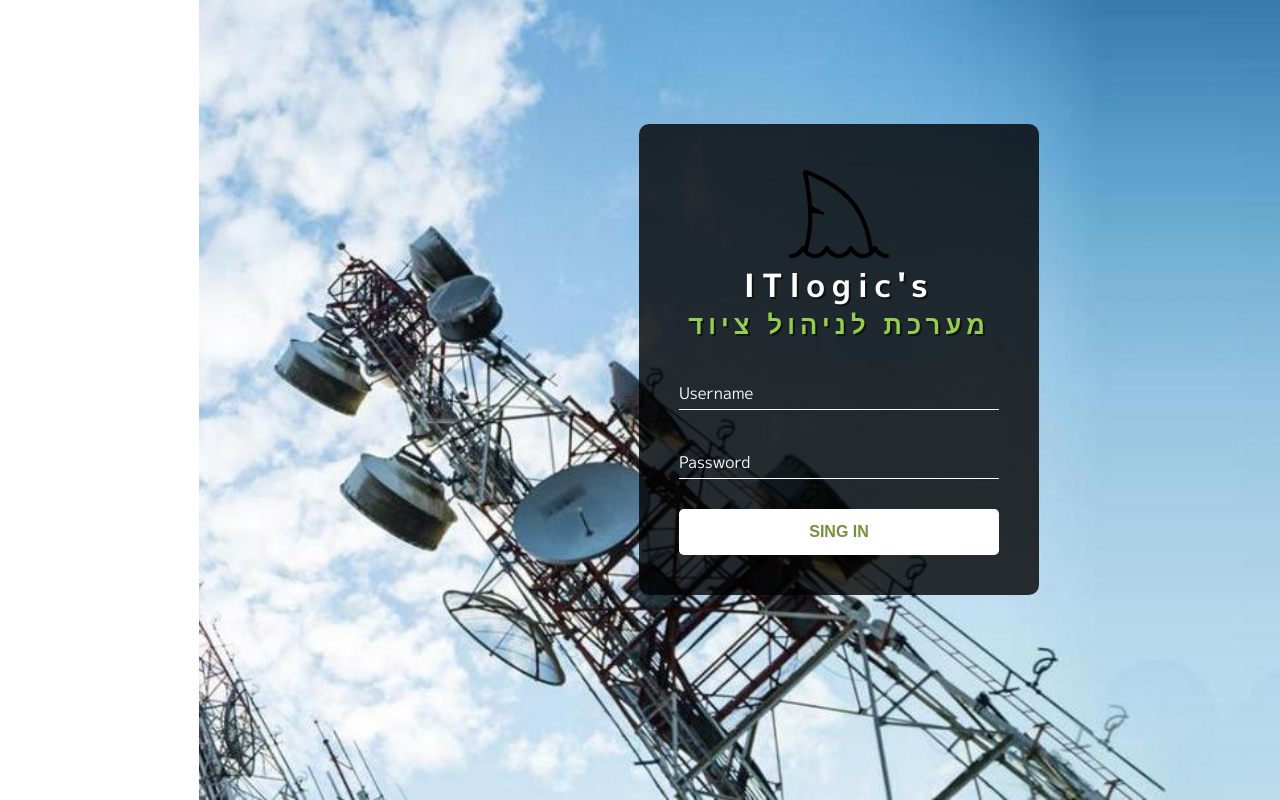
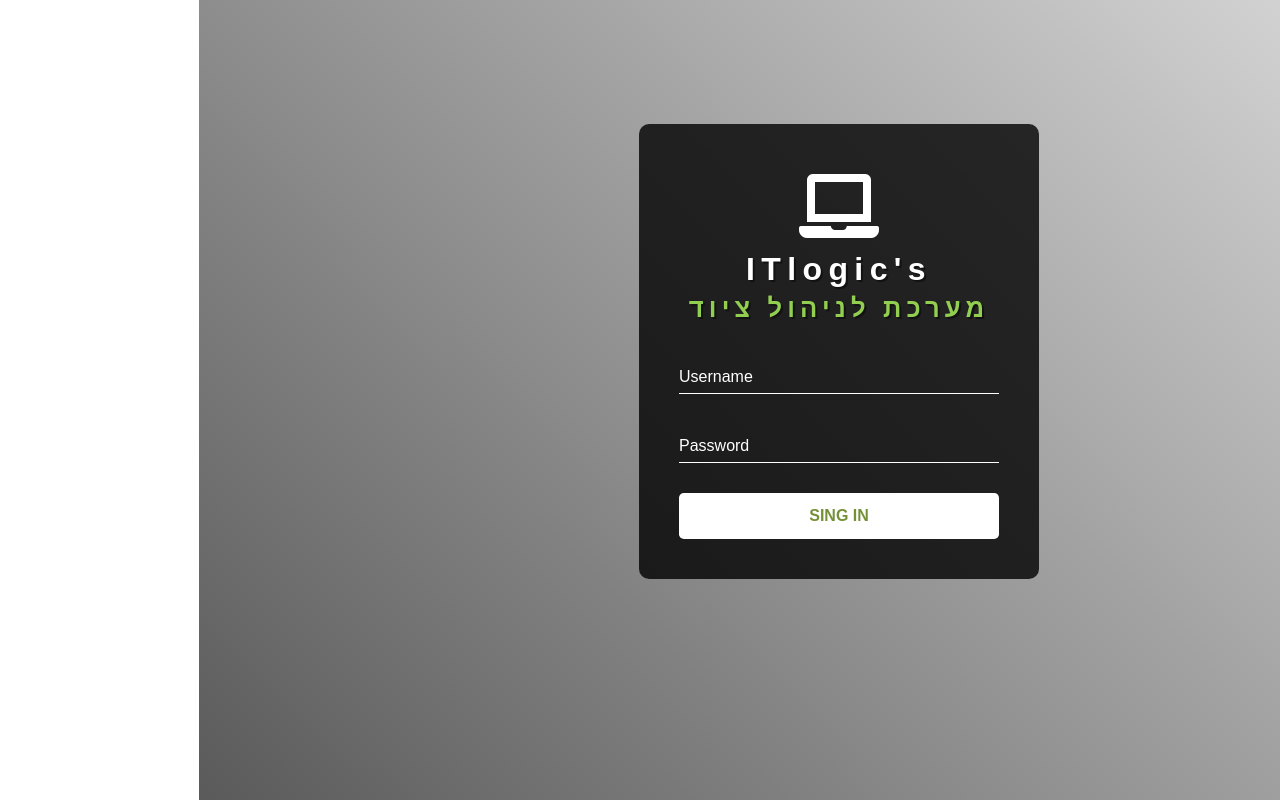
Before and after one commit to shaharShvarts/ITlogic, a React (Create React App) app: page / in a window 1280 px wide. Built offline with nearby package versions, Linux system fonts and the light colour scheme.

Commit message:
change background

```diff
--- a/public/index.html
+++ b/public/index.html
@@ -2,11 +2,11 @@
 <html lang="en">
   <head>
     <meta charset="utf-8" />
-    <link rel="icon" href="%PUBLIC_URL%/shark.ico" />
+    <link rel="icon" href="%PUBLIC_URL%/laptop-solid.svg" />
     <meta name="viewport" content="width=device-width, initial-scale=1" />
     <meta name="theme-color" content="#000000" />
     <meta name="description" content="תוכנה לניהול IT" />
-    <link rel="apple-touch-icon" href="%PUBLIC_URL%/shark512.png" />
+    <link rel="apple-touch-icon" href="%PUBLIC_URL%/laptop-solid.svg" />
     <link rel="manifest" href="%PUBLIC_URL%/manifest.json" />
     <link
       rel="stylesheet"
@@ -18,10 +18,10 @@
       href="https://fonts.googleapis.com/css2?family=Rubik:wght@300;700&display=swap"
       rel="stylesheet"
     />
-    <link
+    <!-- <link
       href="https://fonts.googleapis.com/css2?family=M+PLUS+1p:wght@400;700&display=swap"
       rel="stylesheet"
-    />
+    /> -->
     <title>ITlogic's</title>
   </head>
   <body>
--- a/src/login/SignIn.js
+++ b/src/login/SignIn.js
@@ -55,7 +55,8 @@ function SignIn({ setLogin }) {
       </section>
 
       <div className="box">
-        <img src={shark} alt="shark" />
+        {/* <img src={shark} alt="shark" /> */}
+        <i class="fas fa-laptop logo"></i>
         <h1>ITlogic's</h1>
         <h2>מערכת לניהול ציוד</h2>
         <form
--- a/src/login/signIn.css
+++ b/src/login/signIn.css
@@ -10,7 +10,9 @@
   flex-direction: column;
   justify-content: flex-start;
   font-family: "M PLUS 1p", sans-serif;
-  background: url(../img/bg_login.jpg) center center/cover;
+  /* background: url(../img/bg_login.jpg) center center/cover; */
+  /* background-image: linear-gradient(45deg, #2a9f45, #92cf50); */
+  background-image: linear-gradient(45deg, #5a5a5a, #dedede);
 }
 
 .error-box,
@@ -50,9 +52,18 @@
   margin: 0 10px;
 }
 
-.box img {
+/* .box img {
   margin: auto;
   height: 100px;
+} */
+
+i.fas.fa-laptop.logo {
+  font-size: 64px;
+  width: 100%;
+  text-align: center;
+  display: inline-block;
+  border-bottom: 10px;
+  padding: 10px;
 }
 
 .box h1,
--- a/src/pages/dashboard/Dashboard.css
+++ b/src/pages/dashboard/Dashboard.css
@@ -12,6 +12,15 @@
   position: relative;
   width: calc(100vw - 460px);
   margin: 20px auto 40px;
+}
+
+.empty-data {
+  font-size: 32px;
+  text-align: center;
+}
+
+.empty-data span {
+  margin: 20px;
 }
 
 .slick-prev,
```
Also changed, not shown: public/laptop-solid.svg (added).
